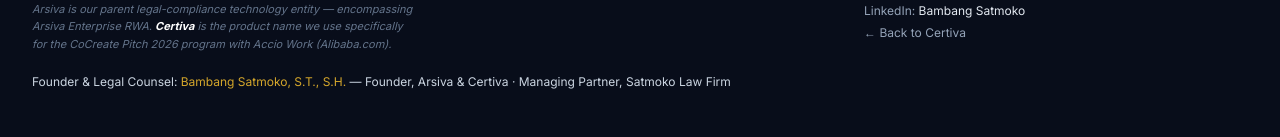
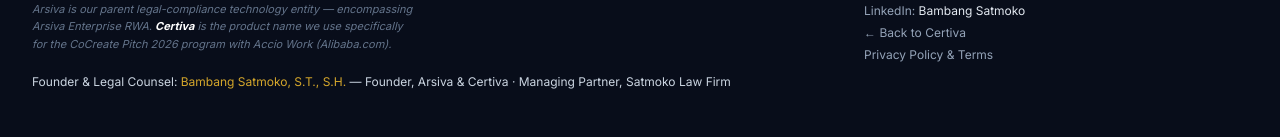
Before and after one commit to brainvolantis-creator/arsiva.tech, a website: page enterprise.html in a window 1280 px wide. Shown: the part 2474-2611 px from the top of the page. Drawn offline with Linux system fonts and the light colour scheme.

Commit message:
Add files via upload

```diff
--- a/enterprise.html
+++ b/enterprise.html
@@ -250,6 +250,7 @@
                         <li>WhatsApp Arsiva (SG): <a href="https://wa.me/6580174461" target="_blank" rel="noopener" class="text-slate-200 hover:text-white">+65 8017 4461</a></li>
                         <li>LinkedIn: <a href="https://www.linkedin.com/in/bambang-satmoko-9014ab10/" target="_blank" rel="noopener" class="text-slate-200 hover:text-white">Bambang Satmoko</a></li>
                         <li><a href="index.html" class="hover:text-white transition-colors" data-i18n="footer.backToCertiva">← Kembali ke Certiva</a></li>
+                        <li><a href="privacy.html" class="hover:text-white transition-colors" data-i18n="footer.navPrivacy">Privacy Policy &amp; Terms</a></li>
                     </ul>
                 </div>
             </div>
@@ -270,6 +271,7 @@
     <script>
         const translations = {
             en: {
+                "footer.navPrivacy": "Privacy Policy & Terms",
                 "footer.backToCertiva": "← Back to Certiva",
                 "nav.structure": "Legal Structure",
                 "nav.pricing": "Pricing",
```
